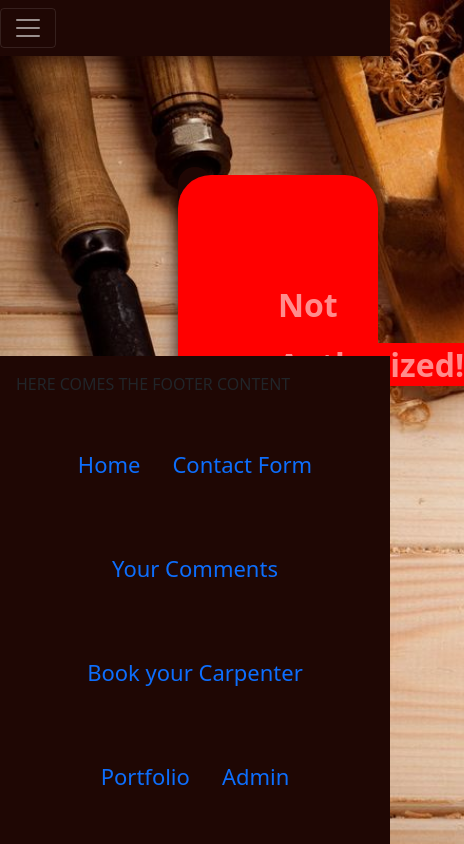
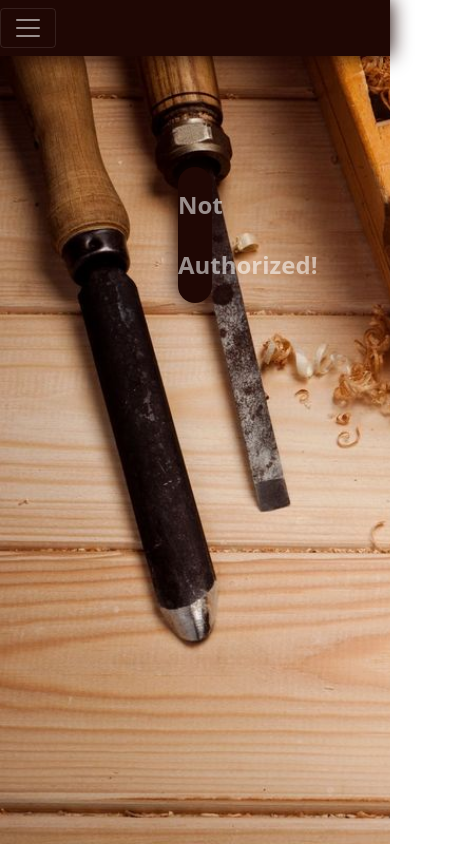
Before and after one commit to emresorkun/handyman-reactjs, a React (Create React App) app: page /admin in a window 390 px wide. Shown: the whole page, 464 px wide, since content can reach past the window. Built offline with nearby package versions, Linux system fonts and the light colour scheme.

Commit message:
some more foooter styling and remove of unused code

```diff
--- a/src/App.scss
+++ b/src/App.scss
@@ -176,32 +176,22 @@ ul,
   //   margin: 150px;
   // }
 
-  .new-header-component {
-    border-style: dotted 5px red;
-    width: 100%;
-    display: flex;
-    justify-content: center;
-    align-items: baseline;
-    padding: 1em;
-    margin-bottom: 2em;
-    background-color: rgb(192, 45, 26);
-    color: #fff;
-    display: none;
-  }
 
   .logo-wrapper {
-    background-color: red;
-    padding: 100px;
     margin: auto;
-    border-radius: 33px;
+    background-color: transparent;
   }
   .logo-wrapper .logo {
-    font-size: 32px;
-    background-color: red;
+    font-size: 24px;
     flex-wrap: wrap;
   }
   .form-contact-input {
-    margin-left: 15px;
+    //margin-left: 10px;
+    place-content: center;
+  }
+  .footer,
+  .form-company-info {
+    display: none;
   }
 }
 @media all and (max-width: 1000px) {
@@ -324,7 +314,7 @@ body {
   justify-content: center;
   margin: 500px;
 }
-.footer{
+.footer {
   margin-top: 1rem;
   padding: 1rem;
   background-color: #1f0704;
--- a/src/components/Footer.js
+++ b/src/components/Footer.js
@@ -2,8 +2,8 @@ import React from "react";
 import { Nav } from "react-bootstrap";
 import { Link } from "react-router-dom";
 const Footer = () => (
+  <div className="w-responsive text-center mx-auto p-3 mt-2">
     <div className="footer">
-    <p>HERE COMES THE FOOTER CONTENT</p>
       <Nav className="mr-auto">
         <Link to="/" className="nav-link">
           Home
@@ -25,6 +25,7 @@ const Footer = () => (
         </Link>
       </Nav>
     </div>
+  </div>
 );
 
 export default Footer;
--- a/src/pages/works.scss
+++ b/src/pages/works.scss
@@ -68,6 +68,8 @@ header {
   margin: 150px;
 }
 
+
+
 .logo {
   line-height: 60px;
   font-size: 34px;
```
Lines whose indentation alone changed are shown as unchanged.
